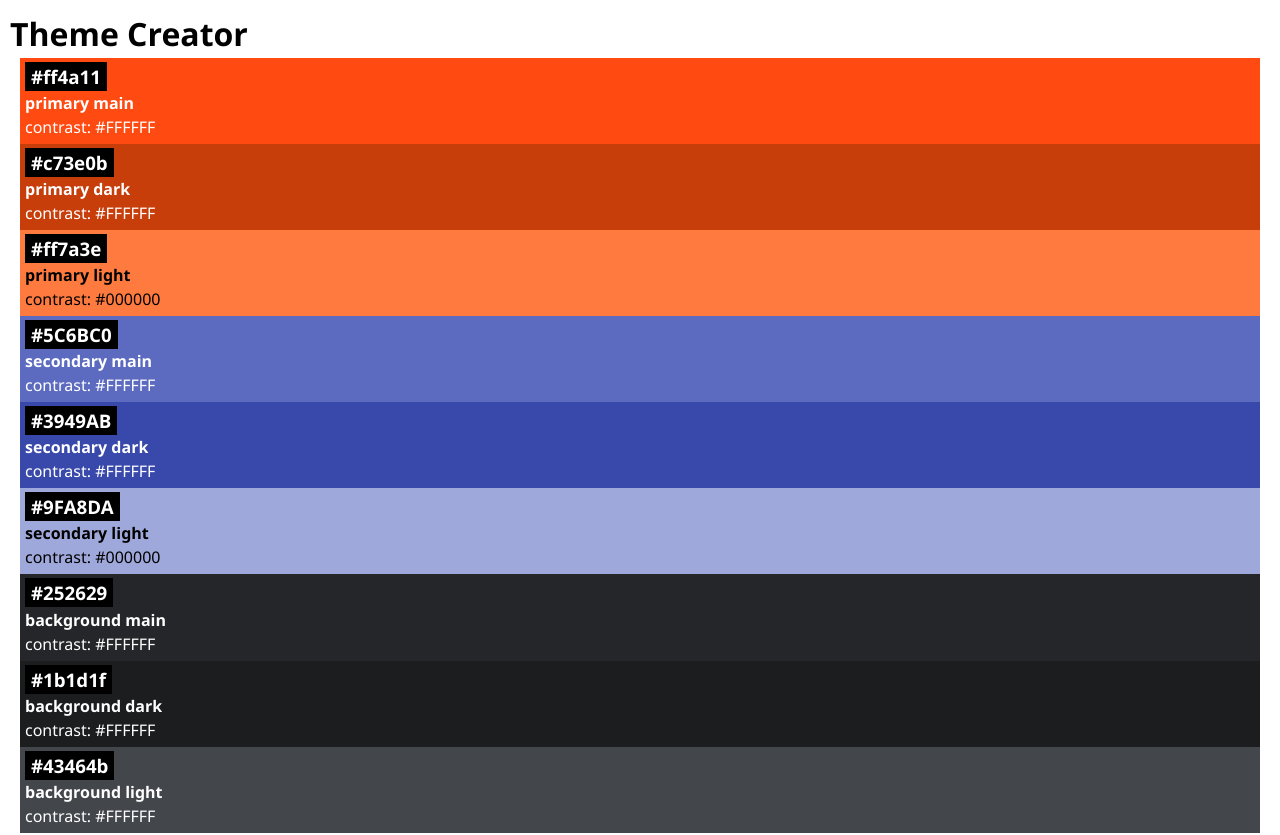
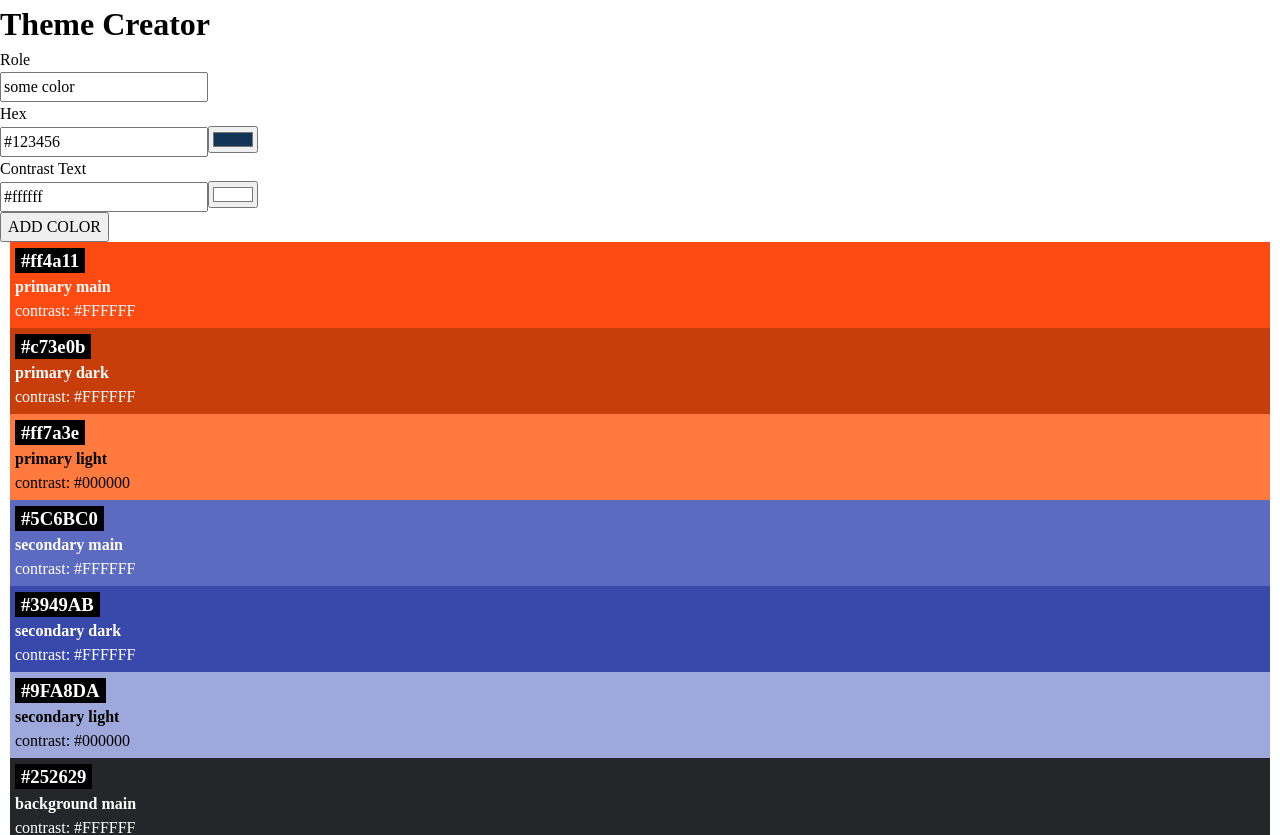
Before and after one commit to chihhsiangsu/Color-theme-project, a React (Vite) app: page / in a window 1280 px wide. Shown: the top 835 px of the page. Built offline with nearby package versions, Linux system fonts and the light colour scheme.

Commit message:
Add color form in App

```diff
--- a/src/App.jsx
+++ b/src/App.jsx
@@ -1,12 +1,12 @@
 import { initialColors } from "./lib/colors";
 import Color from "./Components/Color/Color";
-import "./App.css";
+import { ColorForm } from "./Components/Color/ColorForm/ColorForm.jsx";
 
 function App() {
   return (
     <>
       <h1>Theme Creator</h1>
-
+      <ColorForm />
       {initialColors.map((color) => {
         return <Color key={color.id} color={color} />;
       })}
--- a/src/Components/Color/Color.jsx
+++ b/src/Components/Color/Color.jsx
@@ -15,4 +15,3 @@ export default function Color({ color }) {
     </div>
   );
 }
-console.log("Find Issue 1");
--- a/src/Components/Color/ColorForm/ColorForm.jsx
+++ b/src/Components/Color/ColorForm/ColorForm.jsx
@@ -1,7 +1,7 @@
-import ColorInput from "../ColorImput/ColorImput";
-import "./ColorForm.css";
+import { ColorInput } from "../ColorInput/ColorInput";
+import "../ColorForm/ColorForm.css";
 
-export default function ColorForm({
+export function ColorForm({
   onSubmitColor,
   initialData = { role: "some color", hex: "#123456", contrastText: "#ffffff" },
 }) {
--- a/src/Components/Color/ColorImput/ColorImput.jsx
+++ b/src/Components/Color/ColorInput/ColorInput.jsx
@@ -1,6 +1,6 @@
 import { useState } from "react";
 
-export default function ColorInput({ id, defaultValue }) {
+export function ColorInput({ id, defaultValue }) {
   const [inputValue, setInputValue] = useState(defaultValue);
 
   function handleInputValue(event) {
```
Also changed, not shown: src/Components/Color/ColorForm/ColorForm.css (added).
